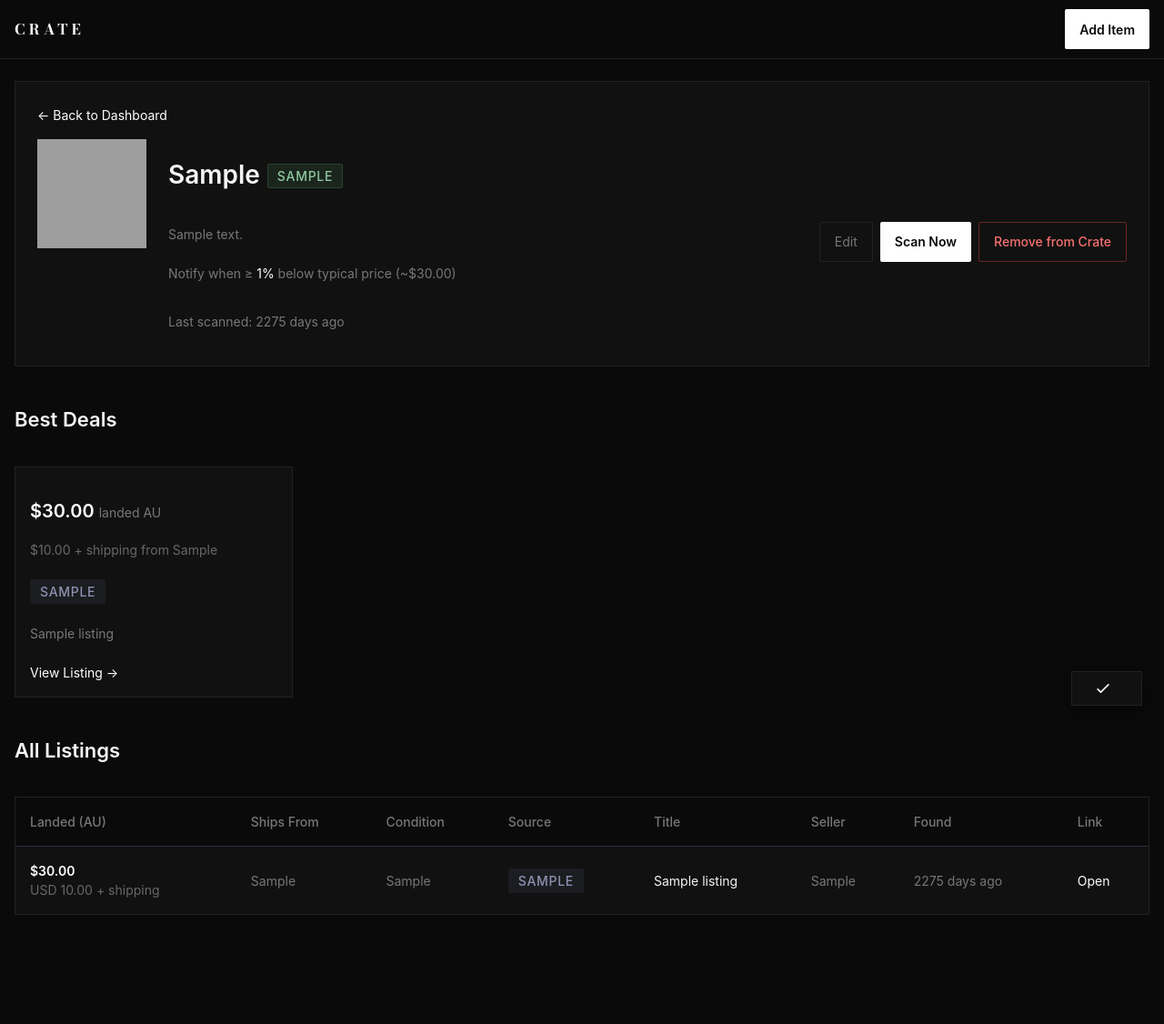
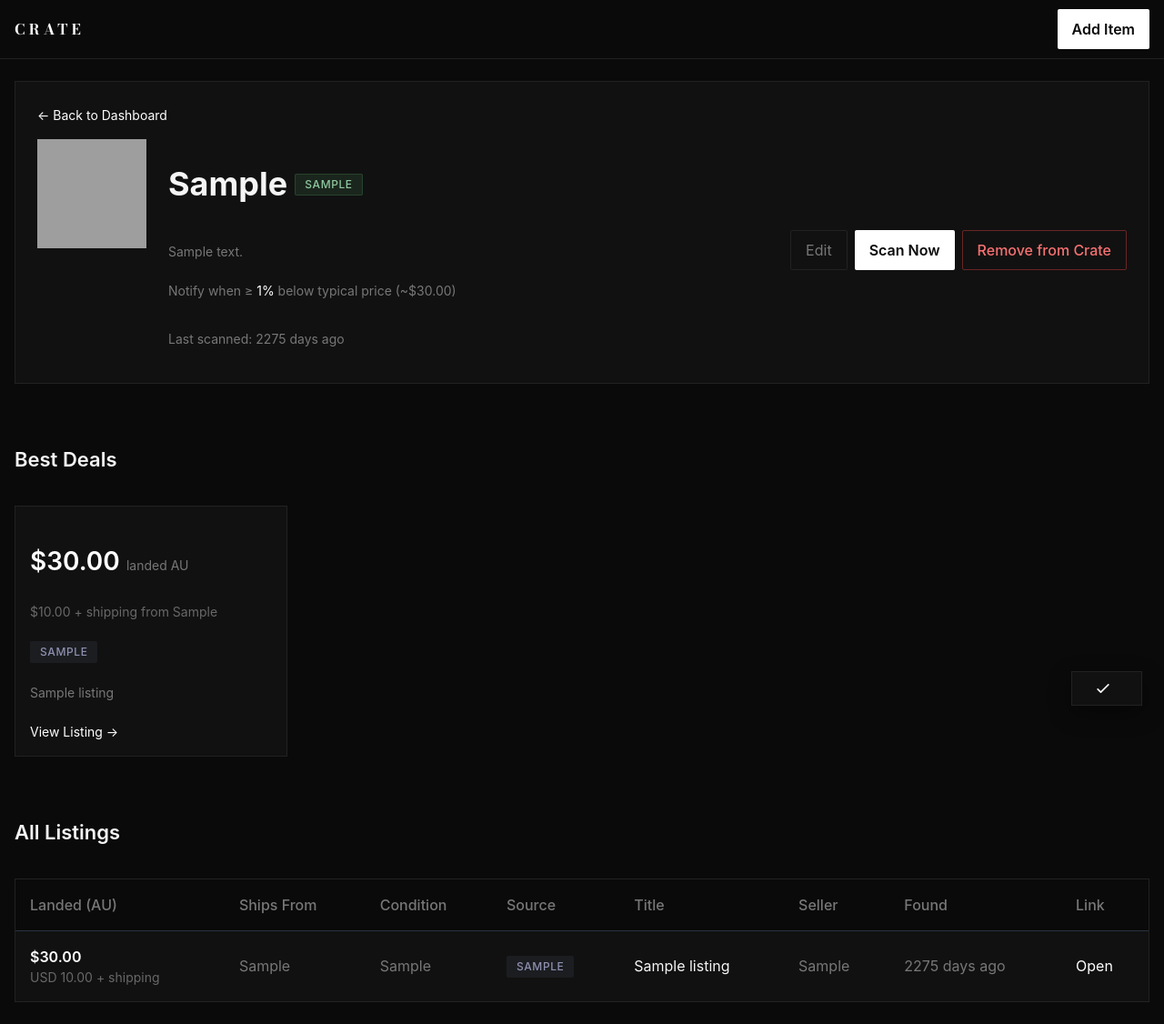
Before and after one commit to jacobem1836/Vinyl-Scraper, a FastAPI app: page /item/1 in a window 1280 px wide. Shown: the whole page at 91% size. Before the commit the page ends 1006 px from the top, so only its background shows below. Run offline with FastAPI, Linux system fonts and the light colour scheme; tables that the repository leaves empty hold one stand-in row (values such as "Sample post"); data that the repository does not hold is empty; grey boxes are pictures that could not be loaded.

Commit message:
feat(10-01): update design tokens and typography helpers
- Add 7-token type scale per D-07: --text-label 12px, --text-sm 14px, --text-body 16px, --text-title 21px, --text-price 28px, --text-heading 36px, --text-subheading 22px, --text-heading-secondary 21px
- Apply D-08 spacing tiers: .card-grid gap -> space-md (16px), .stack-lg gap -> space-2xl (48px)
- Update component rules to semantically correct tokens: buttons -> text-body, form-label/badge/typeahead -> text-label, table -> text-body
- Add new typography helper classes: .text-label, .text-body, .text-title, .text-subheading
- Update existing helpers: .text-heading to 700/1.1, .text-price to new 28px token

```diff
--- a/static/style.css
+++ b/static/style.css
@@ -80,11 +80,15 @@
   --space-2xl: 48px;
   --space-3xl: 64px;
 
-  /* Typography */
-  --text-sm:      14px;
-  --text-body:    16px;
-  --text-heading: 28px;
-  --text-price:   20px;
+  /* Typography — D-07 full 7-token set */
+  --text-label:             12px;   /* metadata, badges, secondary labels */
+  --text-sm:                14px;   /* kept for backward compat — per D-07 */
+  --text-body:              16px;   /* body text, card titles, table cells */
+  --text-title:             21px;   /* card album names */
+  --text-price:             28px;   /* core value signal — was 20px */
+  --text-heading:           36px;   /* page-level headings — was 28px */
+  --text-subheading:        22px;   /* D-04: H2 section headings, stats bar values */
+  --text-heading-secondary: 21px;   /* "All Listings" — distinct from "Best Deals" */
 
   --font-sans: -apple-system, BlinkMacSystemFont, "Segoe UI", Helvetica, Arial, sans-serif;
   --font-display: "Bodoni Moda", var(--font-sans);
@@ -157,7 +161,7 @@ button, input, select, textarea {
 .stack-lg {
   display: flex;
   flex-direction: column;
-  gap: var(--space-lg);
+  gap: var(--space-2xl);
 }
 
 /* ============================================================
@@ -198,7 +202,7 @@ button, input, select, textarea {
 .btn-cta {
   background: var(--color-accent-cta);
   color: var(--color-cta-text);
-  font-size: var(--text-sm);
+  font-size: var(--text-body);
   font-weight: 600;
   padding: var(--space-sm) var(--space-md);
   border-radius: var(--radius-btn);
@@ -218,7 +222,7 @@ button, input, select, textarea {
   background: transparent;
   border: 1px solid var(--color-border);
   color: var(--color-text-muted);
-  font-size: var(--text-sm);
+  font-size: var(--text-body);
   padding: var(--space-sm) var(--space-md);
   border-radius: var(--radius-btn);
   cursor: pointer;
@@ -236,7 +240,7 @@ button, input, select, textarea {
   background: transparent;
   border: 1px solid var(--color-destructive-border);
   color: var(--color-destructive);
-  font-size: var(--text-sm);
+  font-size: var(--text-body);
   font-weight: 500;
   padding: var(--space-sm) var(--space-md);
   border-radius: var(--radius-btn);
@@ -283,7 +287,7 @@ button, input, select, textarea {
 .card-grid {
   display: grid;
   grid-template-columns: repeat(1, 1fr);
-  gap: var(--space-sm);
+  gap: var(--space-md);
 }
 
 @media (min-width: 768px) {
@@ -339,7 +343,7 @@ button, input, select, textarea {
 
 .form-label {
   display: block;
-  font-size: var(--text-sm);
+  font-size: var(--text-label);
   color: var(--color-text-muted);
   margin-bottom: var(--space-xs);
 }
@@ -396,7 +400,7 @@ button, input, select, textarea {
 .table {
   width: 100%;
   min-width: 980px;
-  font-size: var(--text-sm);
+  font-size: var(--text-body);
   border-collapse: collapse;
 }
 
@@ -426,7 +430,7 @@ button, input, select, textarea {
   border-radius: var(--radius-badge);
   border: 1px solid;
   padding: 2px 10px;
-  font-size: var(--text-sm);
+  font-size: var(--text-label);
   font-weight: 500;
   text-transform: uppercase;
   letter-spacing: 0.05em;
@@ -465,14 +469,18 @@ button, input, select, textarea {
 /* ============================================================
    12. Typography helpers
    ============================================================ */
-.text-sm      { font-size: var(--text-sm); }
-.text-heading { font-size: var(--text-heading); font-weight: 600; line-height: 1.2; }
-.text-price   { font-size: var(--text-price); font-weight: 600; line-height: 1.2; }
-.text-muted   { color: var(--color-text-muted); }
-.text-faint   { color: var(--color-text-faint); }
-.text-accent  { color: var(--color-accent); }
+.text-label      { font-size: var(--text-label); }
+.text-sm         { font-size: var(--text-sm); }
+.text-body       { font-size: var(--text-body); }
+.text-title      { font-size: var(--text-title); font-weight: 500; line-height: 1.3; }
+.text-subheading { font-size: var(--text-subheading); font-weight: 700; line-height: 1.2; }
+.text-heading    { font-size: var(--text-heading); font-weight: 700; line-height: 1.1; }
+.text-price      { font-size: var(--text-price); font-weight: 600; line-height: 1.2; }
+.text-muted      { color: var(--color-text-muted); }
+.text-faint      { color: var(--color-text-faint); }
+.text-accent     { color: var(--color-accent); }
 .text-destructive { color: var(--color-destructive); }
-.text-success { color: var(--color-success); }
+.text-success    { color: var(--color-success); }
 
 /* Preserved from existing */
 .price-best { color: var(--color-accent); font-weight: 600; }
@@ -652,7 +660,7 @@ button, input, select, textarea {
   color: var(--color-badge-album-text);
   border: 1px solid var(--color-badge-album-border);
   border-radius: var(--radius-badge);
-  font-size: var(--text-sm);
+  font-size: var(--text-label);
   text-transform: uppercase;
   letter-spacing: 0.05em;
 }
@@ -700,6 +708,6 @@ button, input, select, textarea {
 /* Empty / error state row */
 .typeahead-empty {
   color: var(--color-text-faint);
-  font-size: var(--text-sm);
+  font-size: var(--text-label);
   padding: var(--space-sm) var(--space-md);
 }
```
